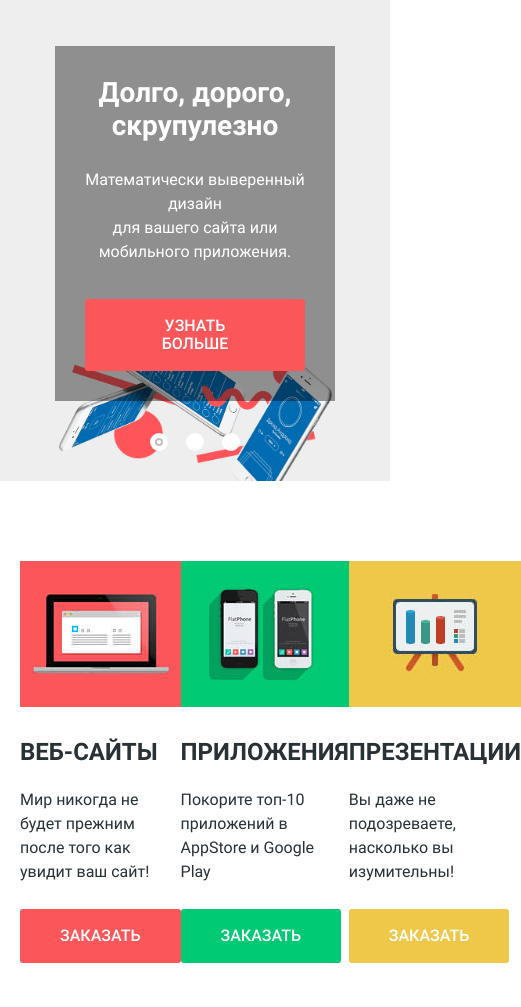
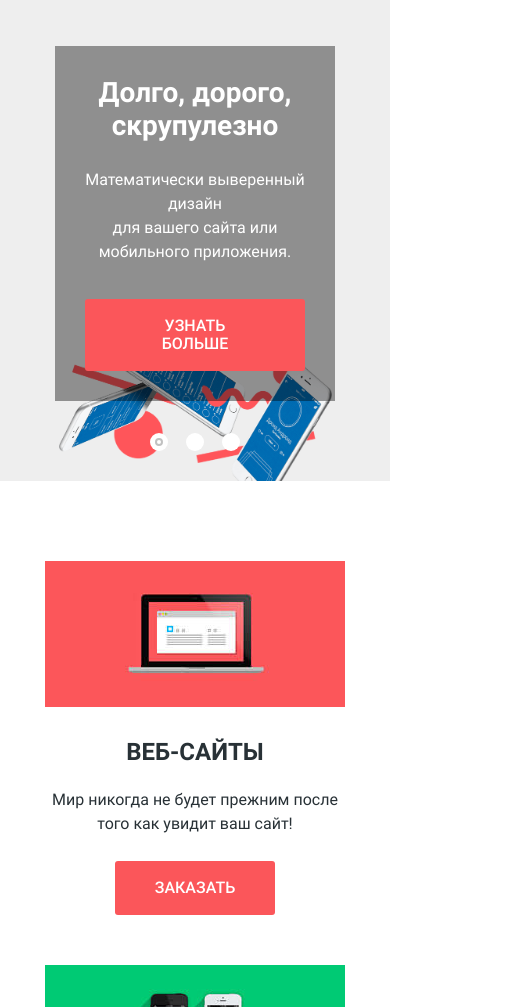
Before and after one commit to Muhammadjewel/nerds, a website: page index.html in a window 390 px wide. Shown: the part 93-1100 px from the top of the page, 521 px wide, since content can reach past the window. Drawn offline with nearby package versions, Linux system fonts and the light colour scheme.

Commit message:
Make services section responsive

```diff
--- a/css/styles.css
+++ b/css/styles.css
@@ -297,13 +297,19 @@ img {
 }
 .services__list {
   display: flex;
+  flex-wrap: wrap;
   justify-content: space-between;
   padding: 0;
   margin: 0;
   list-style-type: none;
 }
 .service {
+  flex-shrink: 0;
   width: 300px;
+  margin-right: 30px;
+}
+.service:nth-child(3n) {
+  margin-right: 0;
 }
 .service__img {
   width: 300px;
@@ -351,6 +357,23 @@ img {
   }
   .sitenav__menu {
     margin-right: 0;
+  }
+}
+@media only screen and (max-width: 1000px) {
+  .services__list {
+    justify-content: center;
+  }
+  .service {
+    margin-right: 35px;
+    margin-left: 35px;
+    margin-bottom: 50px;
+    text-align: center;
+  }
+  .service:nth-child(3n) {
+    margin-right: 35px;
+  }
+  .service__text {
+    padding-right: 0;
   }
 }
 @media only screen and (max-width: 880px) {
@@ -439,6 +462,11 @@ img {
     font-size: 40px;
   }
 }
+@media only screen and (max-width: 780px) {
+  .service:last-child {
+    margin-bottom: 0;
+  }
+}
 @media only screen and (max-width: 650px) {
   .promo-slide__container {
     padding-top: 30px;
```
